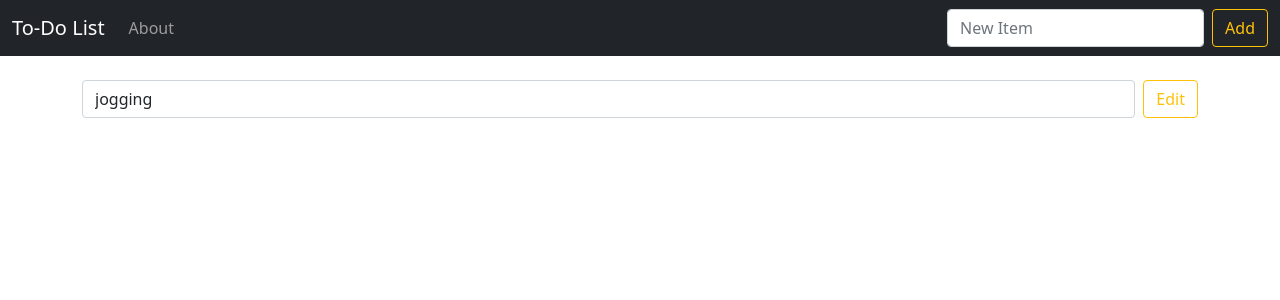
After one commit to aliseyedalian/djangotodo, a Django app: page /edit/128 in a window 1280 px wide. The commit adds this page. Shown: the top 300 px of the page. Run offline with Django 4.2, Linux system fonts and the light colour scheme; data comes from the database, SQL or seed files in the repository; both versions use the stored data as it was after the commit.

Commit message:
make items editable

```diff
--- a/todo_list/templates/base.html
+++ b/todo_list/templates/base.html
@@ -32,7 +32,7 @@
             </ul>
             <form class="d-flex" method="POST">
               {% csrf_token %}
-              <input class="form-control me-2" type="search" placeholder="New To-Do Item"
+              <input class="form-control me-2" type="search" placeholder="New Item"
               aria-label="Search" name="item">
               <button class="btn btn-outline-warning" type="submit">Add</button>
             </form>
--- /dev/null
+++ b/todo_list/templates/edit.html
@@ -0,0 +1,15 @@
+{% extends 'base.html' %}
+
+{% block title %}
+    To-Do list | Edit Item
+{% endblock %}
+
+{% block body %}
+    <form class="d-flex" method="POST">
+        {% csrf_token %}
+        <input class="form-control me-2" type="search" placeholder="{{ item.item }}" value="{{ item.item }}"
+        aria-label="Search" name="edit_form_item">
+        <input type="hidden" value="{{ item.completed }}" name="edit_form_completed">
+        <button class="btn btn-outline-warning" type="submit">Edit</button>
+    </form>
+{% endblock %}
--- a/todo_list/templates/home.html
+++ b/todo_list/templates/home.html
@@ -29,14 +29,14 @@
         {% for thing in all_items %}
             {% if thing.completed %}
                 <tr class="table-secondary">
-                    <td class="striker">{{thing.item}}</td>
+                    <td class="striker"><a href="{% url 'edit' thing.id %}">{{thing.item}}</a></td>
                     <td><center><a href="{% url 'uncross' thing.id %}">Uncross</a></center></td>
                     <td><center><a href="{% url 'delete' thing.id %}">Delete</a></center></td>
 
                 </tr>
             {% else %}
                 <tr>
-                    <td>{{thing.item}}</td>
+                    <td><a href="{% url 'edit' thing.id %}">{{thing.item}}</a></td>
                     <td><center><a href="{% url 'crossoff' thing.id %}">Cross Off</a></center></td>
                     <td><center><a href="{% url 'delete' thing.id %}">Delete</a></center></td>
                 </tr>
--- a/todo_list/urls.py
+++ b/todo_list/urls.py
@@ -8,5 +8,6 @@ urlpatterns = [
     path('delete/<item_id>',views.delete,name="delete"),
     path('undo',views.undo,name="undo"),
     path('crossoff/<item_id>',views.crossoff,name="crossoff"),
-    path('uncross/<item_id>',views.uncross,name="uncross")
+    path('uncross/<item_id>',views.uncross,name="uncross"),
+    path('edit/<item_id>',views.edit,name="edit"),
 ]
--- a/todo_list/views.py
+++ b/todo_list/views.py
@@ -24,13 +24,15 @@ def delete(request, item_id):
     item = List.objects.get(pk=item_id)
     item.delete()
     request.session['undo_item'] = item.item
+    request.session['undo_completed'] = item.completed
     messages.warning(request,('Item "{}" Has Been Deleted!'.format(item.item)))
     return redirect('home')
 
 def undo(request):
     undo_item = request.session.get('undo_item')
-    item = List(item=undo_item)
-    item.save()
+    undo_completed = request.session.get('undo_completed')
+    retrieved_item = List(item=undo_item, completed = undo_completed)
+    retrieved_item.save()
     messages.success(request,('Undo: Item "{}" Has Been Retrieved!'.format(undo_item)))
     return redirect('home')
 
@@ -45,3 +47,16 @@ def uncross(request, item_id):
     item.completed = False
     item.save()
     return redirect('home')
+
+def edit(request, item_id):
+    if request.method == "POST":  # add form input item to database
+        if request.POST["edit_form_item"] != "" :
+            item = List(item=request.POST["edit_form_item"], completed = request.POST["edit_form_completed"])
+            item.save()
+            messages.success(request,('Item Has Been Edited!'))
+            return redirect('home')
+
+
+    item = List.objects.get(pk=item_id)
+    item.delete()
+    return render(request,'edit.html',{'item': item})
```
Also changed, not shown: db.sqlite3, static/css/my_style.css (line endings or trailing spaces).
